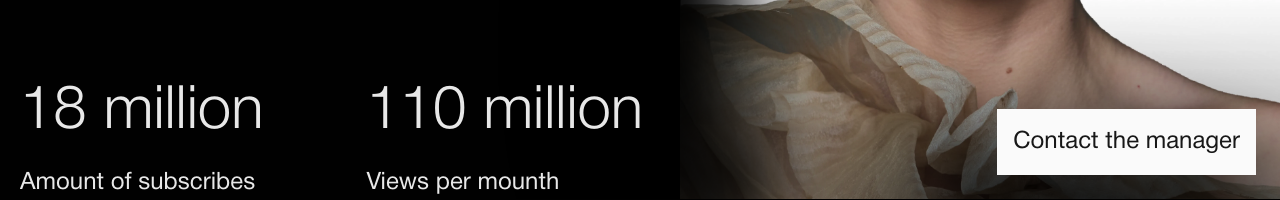
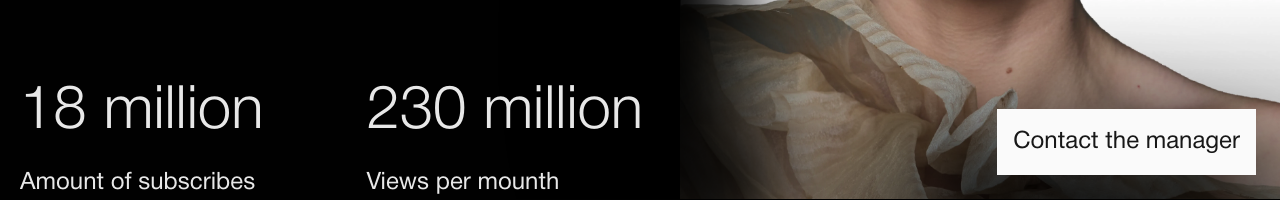
Before and after one commit to ssshpaklevka/KateShumskaya, a Next.js app: page / in a window 1280 px wide. Shown: the part 621-821 px from the top of the page. Built offline with nearby package versions, Linux system fonts and the light colour scheme; no server answers.

Commit message:
fix stat hero

```diff
--- a/src/widgets/hero/index.tsx
+++ b/src/widgets/hero/index.tsx
@@ -134,7 +134,7 @@ const Hero: FC = () => {
           </div>
           <div className="flex flex-col xl:gap-[13px] 2xl:gap-[23px] 3xl:gap-[10px]">
             <p className="md:text-[36px] md:leading-[50px] xl:text-[60px] xl:leading-[84px] 2xl:text-[51px] 2xl:leading-[71px] 3xl:text-[67px] 3xl:leading-[94px] font-light">
-              110 million
+              230 million
             </p>
             <p className="md:text-[16px] md:leading-[22px] xl:text-[24px] xl:leading-[33px] 2xl:text-[16px] 2xl:leading-[22px] 3xl:text-[21px] 3xl:leading-[30px] font-normal">
               Views per mounth
@@ -268,7 +268,7 @@ const Hero: FC = () => {
                   'font-light',
                 )}
               >
-                110 million
+                230 million
               </p>
               <p className="text-[10px] leading-[14px] sm:text-[16px] sm:leading-[22px] lg:text-[24px] lg:leading-[33px]">
                 View per mounth
@@ -354,7 +354,7 @@ const Hero: FC = () => {
                   'font-light',
                 )}
               >
-                110 million
+                230 million
               </p>
               <p className="text-[10px] max-[320px]:text-[7px] leading-[14px] sm:text-[16px] sm:leading-[22px] lg:text-[24px] lg:leading-[33px]">
                 View per mounth
```
